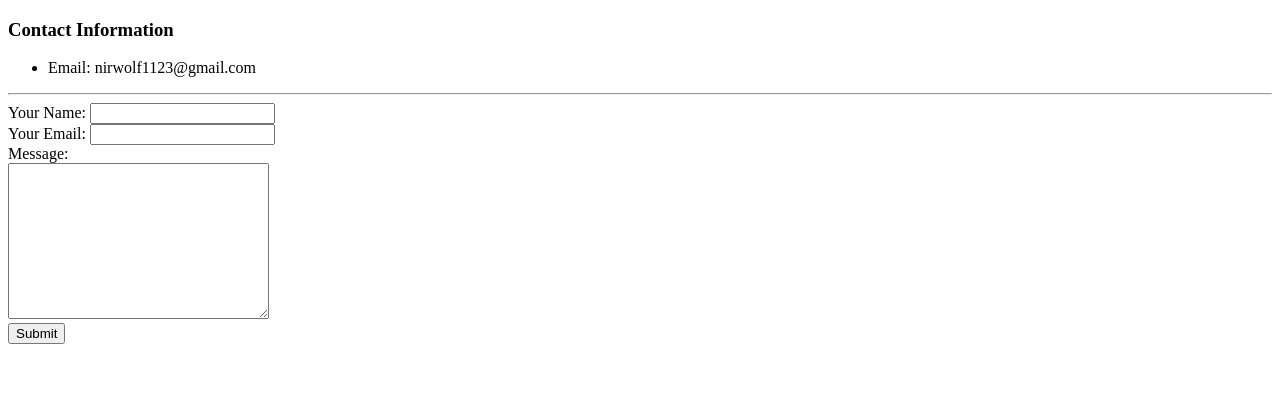
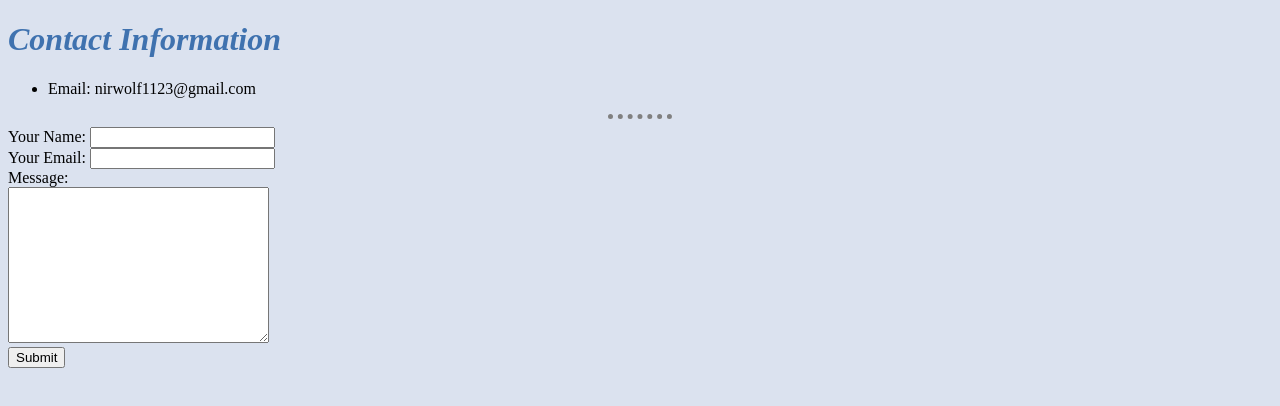
Before and after one commit to NirWolf1123/cv-site, a plain HTML site: page contact.html in a window 1280 px wide. Drawn offline with Linux system fonts and the light colour scheme.

Commit message:
Added css style

```diff
--- a/contact.html
+++ b/contact.html
@@ -4,10 +4,11 @@
 <head>
   <meta charset="utf-8">
   <title>Contact Information</title>
+  <link rel="stylesheet" href="css/styles.css">
 </head>
 
 <body>
-  <h3>Contact Information</h3>
+  <h1>Contact Information</h1>
   <ul>
     <li>Email: nirwolf1123@gmail.com</li>
   </ul>
--- /dev/null
+++ b/css/styles.css
@@ -0,0 +1,20 @@
+body {
+    background-color: #dbe2ef;
+  }
+
+  hr {
+    border-style: none;
+    border-top-style: dotted;
+    width: 5%;
+    border-color: grey;
+    border-width: 5px;
+  }
+
+  h1{
+    color: #3f72af;
+    font-style: oblique;
+  }
+
+  h3{
+    color: #3f72af;
+  }
```
Also changed, not shown: hobbies.html (+6 -2 lines), index.html (+3 -0 lines).
